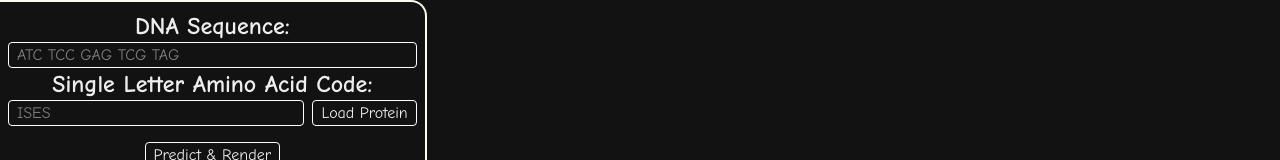
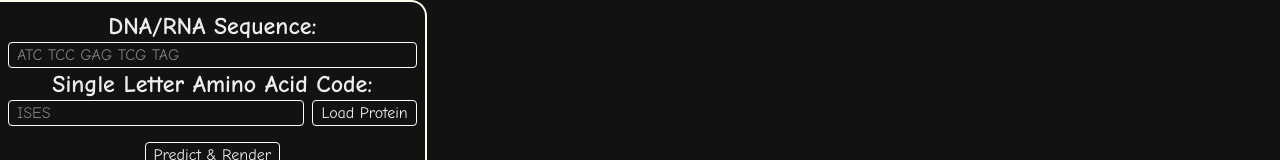
Before and after one commit to Mooshay105/genetic-fold-predictor, a Next.js app: page / in a window 1280 px wide. Shown: the top 160 px of the page. Built offline with nearby package versions, Linux system fonts and the light colour scheme.

Commit message:
fix: show that the DNA/RNA input box supports RNA

```diff
--- a/app/page.tsx
+++ b/app/page.tsx
@@ -130,7 +130,7 @@
 						src="https://3Dmol.org/build/3Dmol-min.js"
 						strategy="beforeInteractive"
 					/>
-					<h1 className="text-2xl font-bold">DNA Sequence:</h1>
+					<h1 className="text-2xl font-bold">DNA/RNA Sequence:</h1>
 					<input
 						id="dnaSequence"
 						type="text"
```
